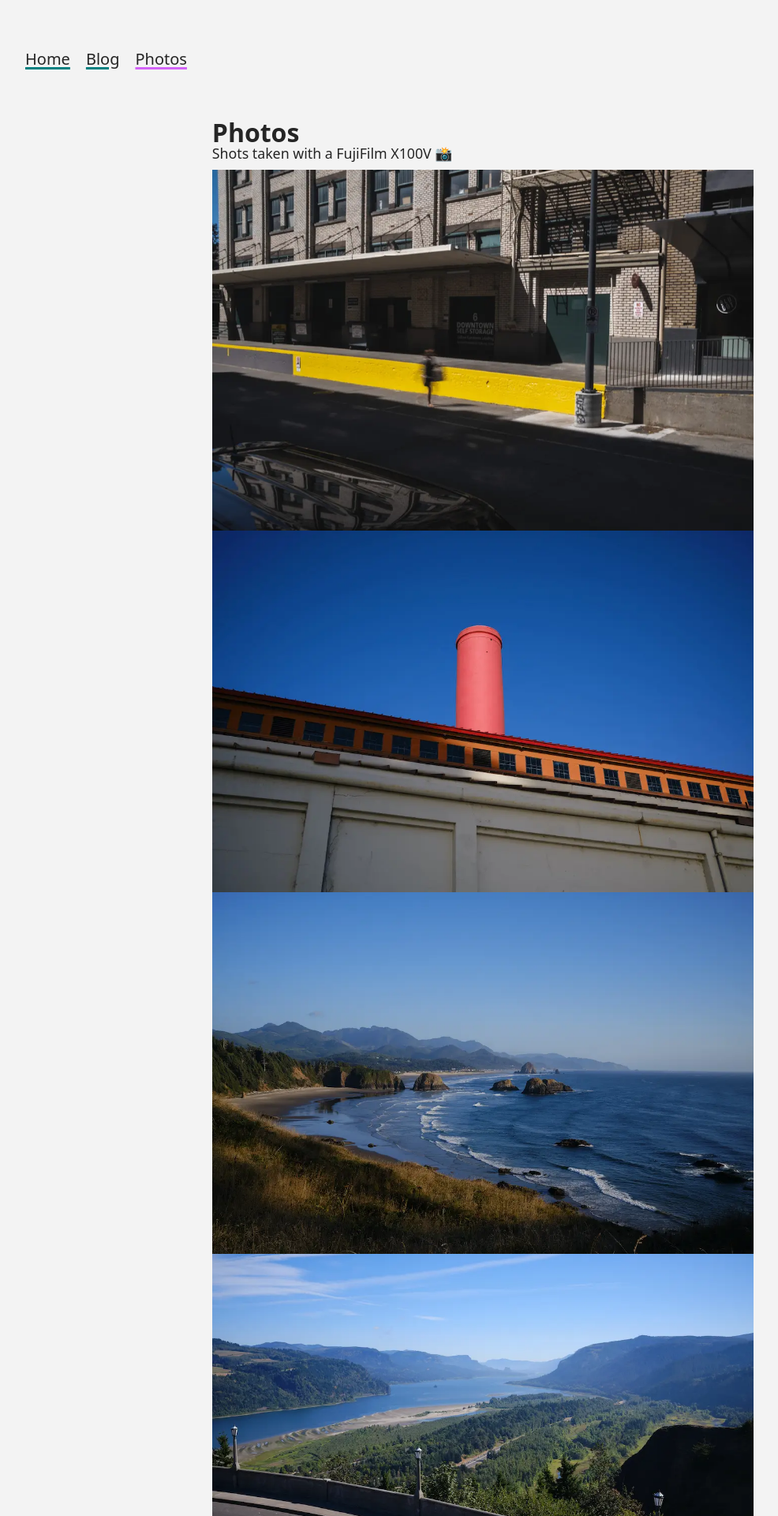
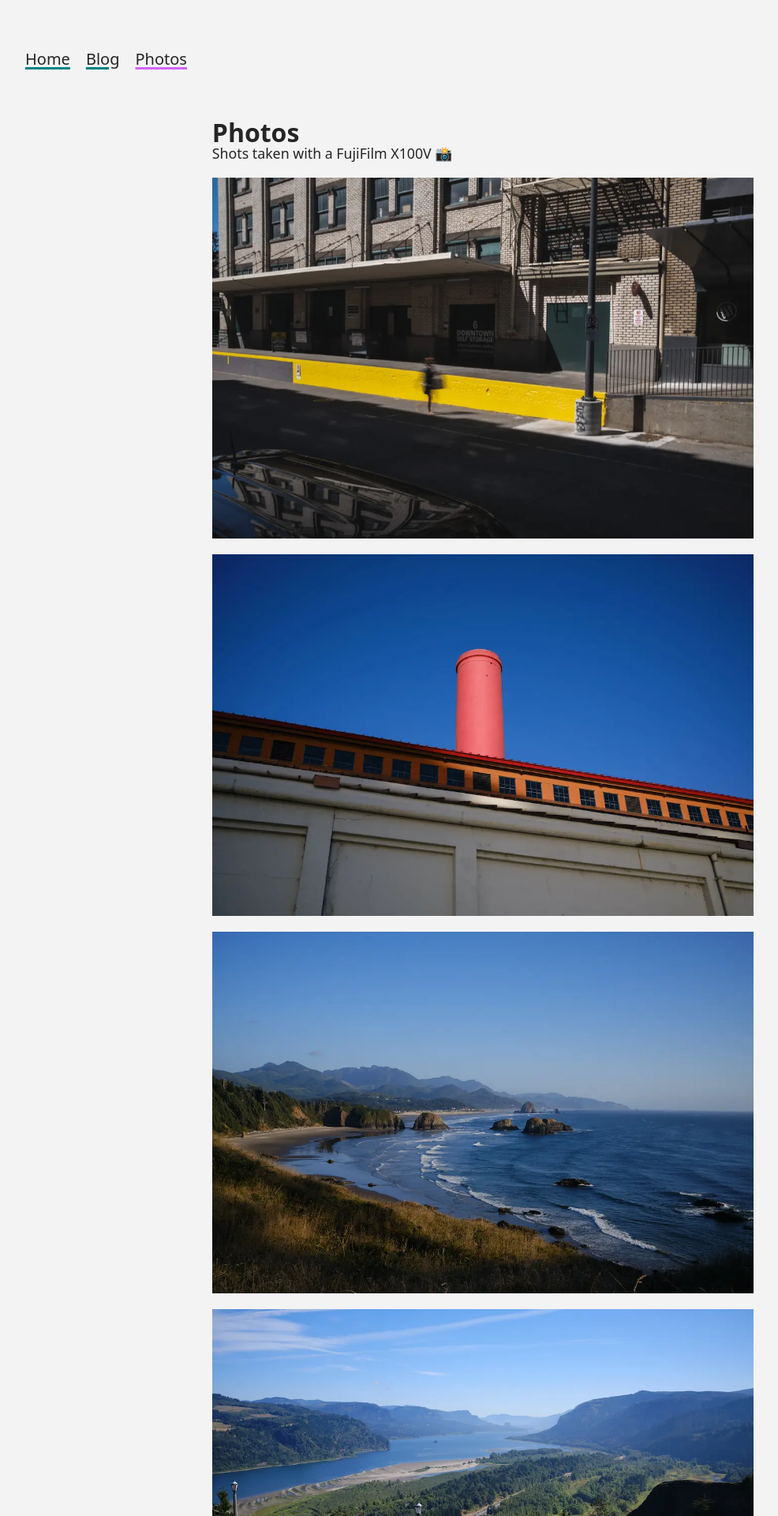
Before and after one commit to caseycarroll/caseycarroll.github.io, a Jekyll site: the page built from photos.html, in a window 1280 px wide. Shown: the top 1920 px of the page at 79% size, without its empty margins (28-1014 px from the left). Built offline with Jekyll 4.4.1, drawn with Linux system fonts in a browser that asks for light colours.

Commit message:
simplify photos

```diff
--- a/assets/css/base.scss
+++ b/assets/css/base.scss
@@ -68,7 +68,7 @@ ol {
     --flow-space: 2em;
 }
 
-:is(h1, h2, h3) + *:not(img, iframe) {
+:is(h1, h2, h3) + *:not(img, iframe, ul) {
     --flow-space: 0.5em;
 }
 
--- a/photos.html
+++ b/photos.html
@@ -8,7 +8,7 @@ link: photos
         Photos
         <span class="subheader secondary-text">Shots taken with a FujiFilm X100V 📸</span>
     </h1>
-    <ul role="list" class="photo-grid unstyled-list">
+    <ul role="list" class="cluster unstyled-list">
         {% assign image_files = site.static_files | where: "image", true %}
         {% for myimage in image_files %}
             {% if myimage.extname == ".webp" and myimage.path contains "compressed" %}
```
